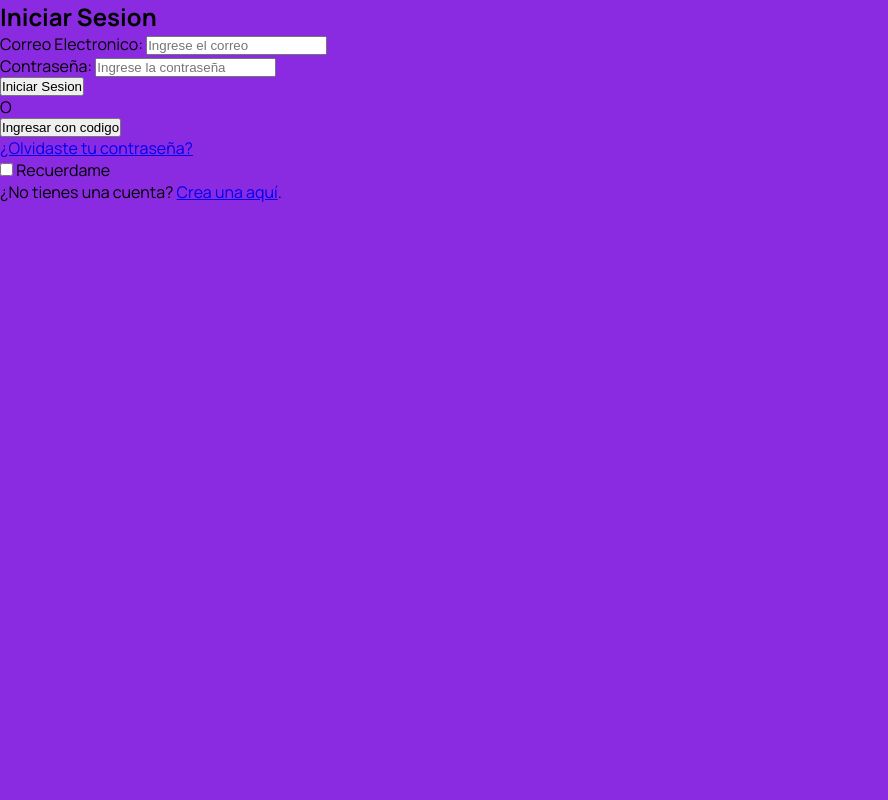
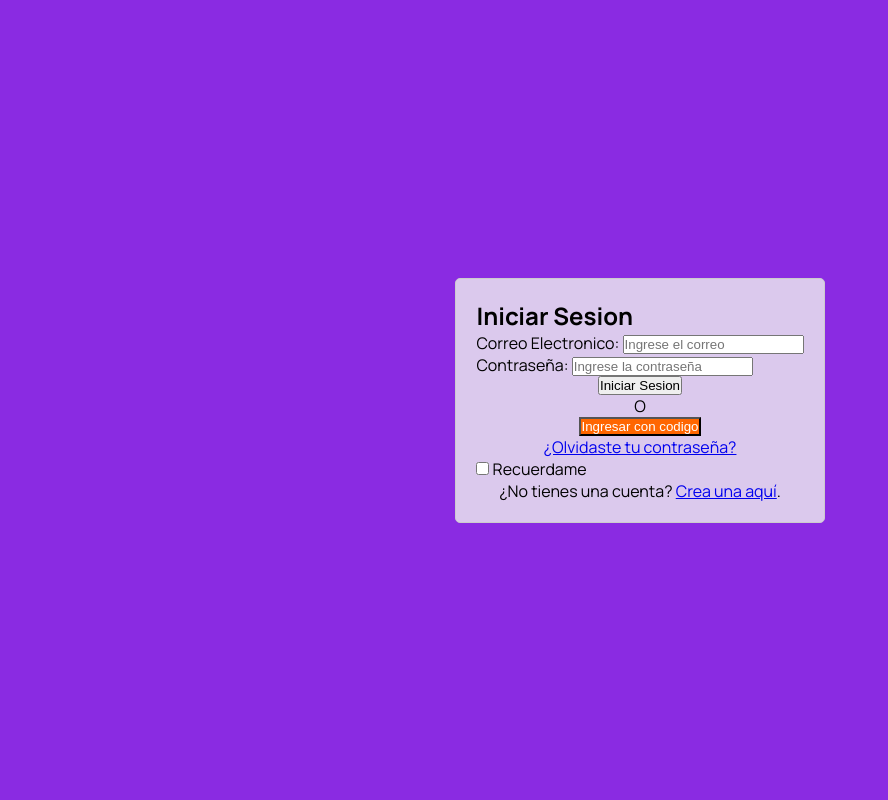
Before and after one commit to Z-E-R-O-X/CLAY, a PHP site: page /CLAY/Views/content/login-view.php in a window 1280 px wide. Shown: the whole page, without its empty margins (0-888 px from the left). Run offline with PHP 8.4, Linux system fonts and the light colour scheme; some libraries are stand-ins or nearby versions.

Commit message:
Se actualizan los estilos del login
Se actualizan los estilos del login

```diff
--- a/Views/css/styles.css
+++ b/Views/css/styles.css
@@ -140,3 +140,31 @@ body {
     background: var(--Black);
     color: var(--White);
 }
+
+.center-container {
+    display: flex;
+    justify-content: center;
+    align-items: center;
+    height: 100vh;
+  }
+
+  .center-container .form-container {
+    max-width: 400px;
+    padding: 20px;
+    border: 1px solid #ccc;
+    border-radius: 5px;
+    background-color: rgba(240, 240, 240, 0.8); /* Fondo con transparencia */
+  }
+  .center-container .mt-3 {
+      text-align: center; /* Centrar el texto dentro del párrafo */
+  }
+  .center-container .btn-primary {
+      display: block;
+      margin: 0 auto; /* Centrar el botón horizontalmente */
+  }
+  .center-container .btn-secundario {
+      display: block;
+      margin: 0 auto; /* Centrar el botón horizontalmente */
+      background-color: #ff6600; /* Cambia el color del botón aquí */
+      color: #fff;
+  }
```
